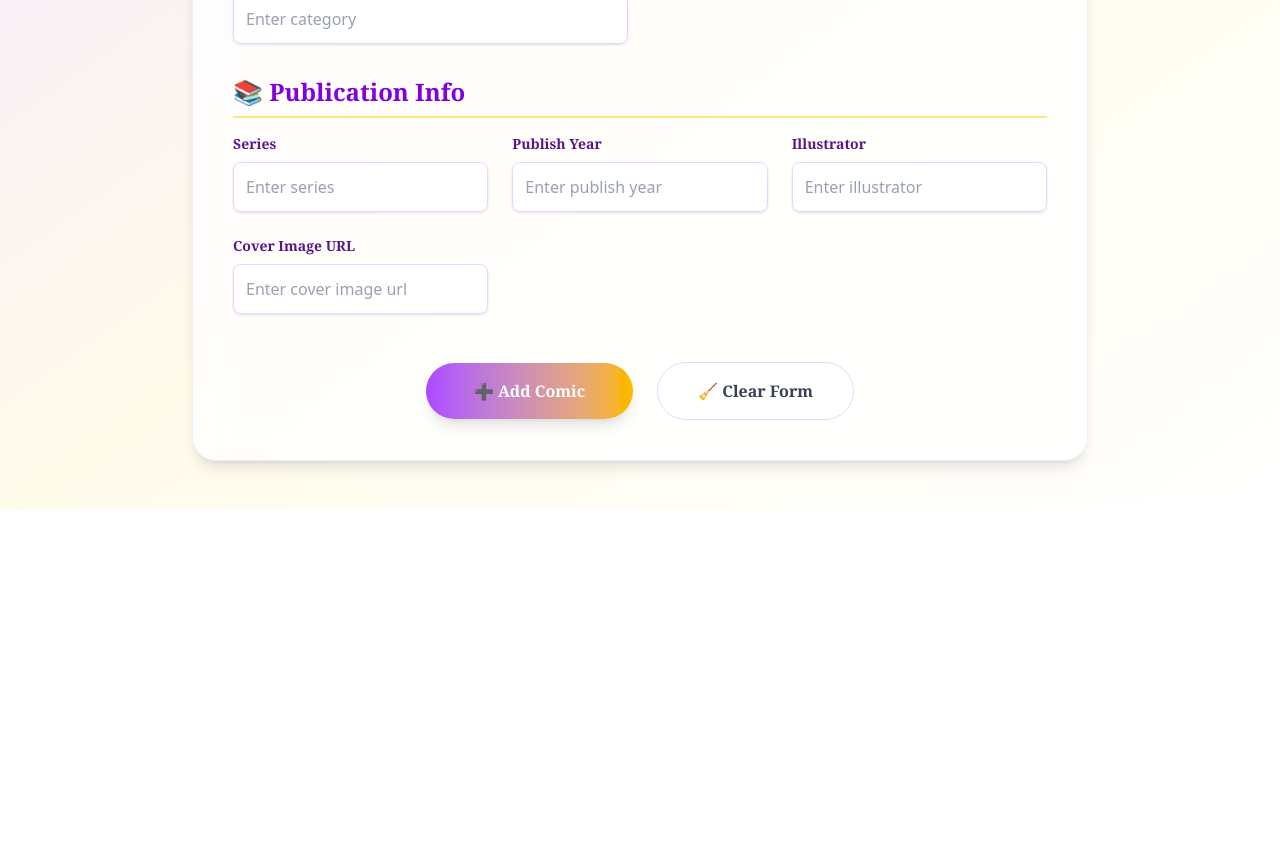
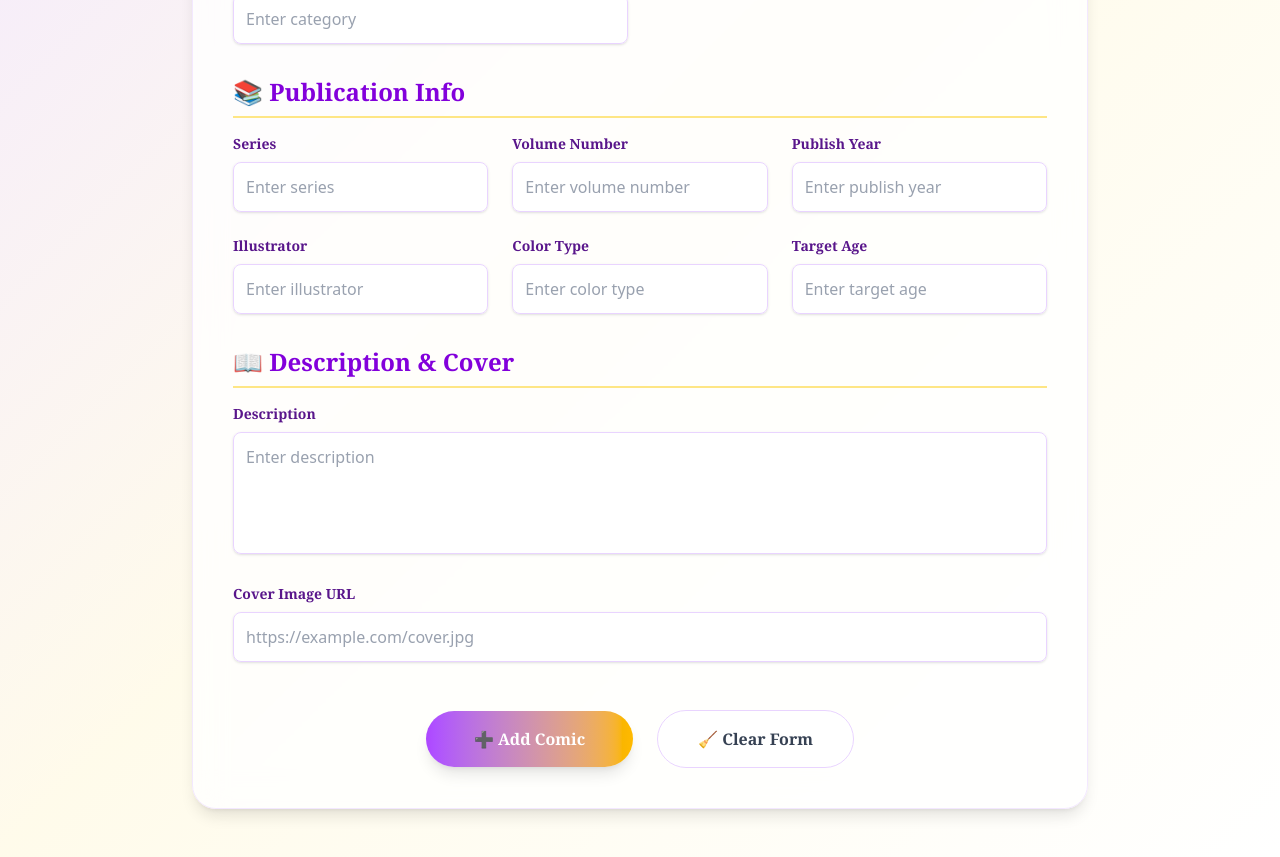
Before and after one commit to nabnoey/Book, a React (Vite) app: page /addComic in a window 1280 px wide. Shown: the part 480-1337 px from the top of the page. Before the commit the page ends 989 px from the top, so only its background shows below. Built offline with nearby package versions, Linux system fonts and the light colour scheme; no server answers.

Commit message:
add field

```diff
--- a/src/pages/AddBook.jsx
+++ b/src/pages/AddBook.jsx
@@ -3,10 +3,18 @@ import BookService from "../services/book.service.js";
 import Swal from "sweetalert2";
 import { useNavigate } from "react-router";
 
-
-const Input = ({ label, name, value, onChange, type = "text", required = false }) => (
+const Input = ({
+  label,
+  name,
+  value,
+  onChange,
+  type = "text",
+  required = false,
+}) => (
   <div>
-    <label className="block text-purple-900 font-serif font-semibold mb-2 text-sm">{label}</label>
+    <label className="block text-purple-900 font-serif font-semibold mb-2 text-sm">
+      {label}
+    </label>
     <input
       type={type}
       name={name}
@@ -77,12 +85,15 @@ const AddBook = () => {
       return acc;
     }, {});
 
-    const filteredBookData = Object.entries(cleanedData).reduce((acc, [key, value]) => {
-      if (value !== "") {
-        acc[key] = value;
-      }
-      return acc;
-    }, {});
+    const filteredBookData = Object.entries(cleanedData).reduce(
+      (acc, [key, value]) => {
+        if (value !== "") {
+          acc[key] = value;
+        }
+        return acc;
+      },
+      {}
+    );
 
     try {
       const newBook = await BookService.createBook(filteredBookData);
@@ -112,7 +123,6 @@ const AddBook = () => {
         onSubmit={handleSubmit}
         className="w-full max-w-4xl bg-white/80 backdrop-blur-lg p-10 rounded-3xl shadow-lg border border-purple-100 hover:shadow-2xl hover:shadow-amber-200 transition-all duration-500"
       >
-        {/* Header */}
         <h1 className="text-5xl font-serif font-extrabold text-center bg-gradient-to-r from-purple-600 via-pink-500 to-amber-400 bg-clip-text text-transparent mb-2">
           Add New Book
         </h1>
@@ -120,24 +130,50 @@ const AddBook = () => {
           Record a new treasure in your library shelf.
         </p>
 
-        {/* Section 1 */}
         <h2 className="text-2xl font-serif font-bold text-purple-700 mb-4 border-b-2 border-amber-200 pb-2">
           📘 Book Essentials
         </h2>
         <div className="grid grid-cols-1 md:grid-cols-2 gap-6 mb-8">
-          <Input label="Title" name="title" value={book.title} onChange={handleChange} required />
-          <Input label="Author" name="author" value={book.author} onChange={handleChange} required />
-          <Input label="Category" name="category" value={book.category} onChange={handleChange} />
-
+          <Input
+            label="Title"
+            name="title"
+            value={book.title}
+            onChange={handleChange}
+            required
+          />
+          <Input
+            label="Author"
+            name="author"
+            value={book.author}
+            onChange={handleChange}
+            required
+          />
+          <Input
+            label="Category"
+            name="category"
+            value={book.category}
+            onChange={handleChange}
+          />
         </div>
 
-        {/* Section 2
         <h2 className="text-2xl font-serif font-bold text-purple-700 mb-4 border-b-2 border-amber-200 pb-2">
           🏛️ Publication Info
         </h2>
         <div className="grid grid-cols-1 sm:grid-cols-3 gap-6 mb-8">
-          <Input label="ISBN" name="isbn" value={book.isbn} onChange={handleChange} />
-          <Input label="Publisher" name="publisher" value={book.publisher} onChange={handleChange} />
+          {/* <Input
+            label="ISBN"
+            name="isbn"
+             type="text"
+            value={book.isbn}
+            onChange={handleChange}
+          /> */}
+          <Input
+            label="Publisher"
+            name="publisher"
+             type="text"
+            value={book.publisher}
+            onChange={handleChange}
+          />
           <Input
             label="Publish Year"
             name="publishYear"
@@ -145,14 +181,18 @@ const AddBook = () => {
             value={book.publishYear}
             onChange={handleChange}
           />
-        </div> */}
+        </div>
 
-        {/* Section 3 */}
         <h2 className="text-2xl font-serif font-bold text-purple-700 mb-4 border-b-2 border-amber-200 pb-2">
           📖 Physical Details
         </h2>
         <div className="grid grid-cols-1 sm:grid-cols-3 gap-6 mb-8">
-          <Input label="Edition" name="edition" value={book.edition} onChange={handleChange} />
+          <Input
+            label="Edition"
+            name="edition"
+            value={book.edition}
+            onChange={handleChange}
+          />
           <Input
             label="Page Count"
             name="pageCount"
@@ -160,14 +200,32 @@ const AddBook = () => {
             value={book.pageCount}
             onChange={handleChange}
           />
-          <Input label="Language" name="language" value={book.language} onChange={handleChange} />
+          <Input
+            label="Language"
+            name="language"
+            value={book.language}
+            onChange={handleChange}
+          />
+
+          <Input
+            label="Genre"
+            name="genre"
+            value={book.genre}
+            onChange={handleChange}
+          />
+
+              <Input
+              label="Description"
+              name="description"
+              value={book.description}
+              onChange={handleChange}
+              required
+            />
         </div>
 
-        {/* Description & Image */}
         <div className="grid grid-cols-1 md:grid-cols-2 gap-6 mb-8">
+          <div>
 
-
-          <div>
             <label className="block text-purple-900 font-serif font-semibold mb-2 text-sm">
               Cover Image URL
             </label>
@@ -192,14 +250,15 @@ const AddBook = () => {
           </div>
         </div>
 
-        {/* Location */}
         <div className="mt-6 p-4 bg-gradient-to-r from-purple-50 to-amber-50 border border-amber-200 rounded-xl">
           <p className="text-sm text-purple-700 font-semibold">
-            📍 Shelf Location: <span className="font-mono text-lg text-amber-700">{book.location}</span>
+            📍 Shelf Location:{" "}
+            <span className="font-mono text-lg text-amber-700">
+              {book.location}
+            </span>
           </p>
         </div>
 
-        {/* Buttons */}
         <div className="flex justify-center items-center mt-12 space-x-6">
           <button
             type="submit"
--- a/src/pages/AddComic.jsx
+++ b/src/pages/AddComic.jsx
@@ -2,21 +2,6 @@ import React, { useState } from "react";
 import Swal from "sweetalert2";
 import { useNavigate } from "react-router";
 import ComicService from "../services/comic.service";
-
-const Input = ({ label, name, value, onChange, type = "text", required = false }) => (
-  <div>
-    <label className="block text-purple-900 font-serif font-semibold mb-2 text-sm">{label}</label>
-    <input
-      type={type}
-      name={name}
-      value={value}
-      onChange={onChange}
-      placeholder={`Enter ${label.toLowerCase()}`}
-      required={required}
-      className="w-full border border-purple-200 focus:ring-2 focus:ring-amber-400 focus:border-amber-400 rounded-lg p-3 bg-white/80 transition-all duration-200 shadow-sm text-gray-800 placeholder-gray-400"
-    />
-  </div>
-);
 
 const AddComics = () => {
   const navigate = useNavigate();
@@ -31,6 +16,8 @@ const AddComics = () => {
     volumeNumber: "",
     illustrator: "",
     colorType: "",
+    targetAge: "",
+    description: "",
     coverImage: ""
   });
 
@@ -51,6 +38,8 @@ const AddComics = () => {
       volumeNumber: "",
       illustrator: "",
       colorType: "",
+      targetAge: "",
+      description: "",
       coverImage: ""
     });
   };
@@ -67,8 +56,6 @@ const handleSubmit = async (e) => {
       return acc;
     }, {});
 
-
-
     try {
       const res = await ComicService.createComic(payload);
       if (res.status === 201 || res.status === 200) {
@@ -78,7 +65,7 @@ const handleSubmit = async (e) => {
           icon: "success",
         });
         resetForm();
-      navigate("/");
+        navigate("/comics");
       }
     } catch (error) {
       Swal.fire({
@@ -89,7 +76,6 @@ const handleSubmit = async (e) => {
       console.error("Create comic error:", error);
     }
   };
-
 
   return (
     <div className="flex flex-col items-center justify-center min-h-screen bg-gradient-to-br from-purple-100 via-amber-50 to-white py-12 px-4 sm:px-6 lg:px-8 font-sans">
@@ -105,25 +91,143 @@ const handleSubmit = async (e) => {
         </p>
 
         <h2 className="text-2xl font-serif font-bold text-purple-700 mb-4 border-b-2 border-amber-200 pb-2">
-          📘 Comic Details
+          📘 Comic Essentials
         </h2>
         <div className="grid grid-cols-1 md:grid-cols-2 gap-6 mb-8">
-          <Input label="Title" name="title" value={comic.title} onChange={handleChange} required />
-          <Input label="Author" name="author" value={comic.author} onChange={handleChange} />
-          <Input label="Category" name="category" value={comic.category} onChange={handleChange} />
-          {/* <Input label="ISBN" name="isbn" value={comic.isbn} onChange={handleChange} /> */}
+          <div>
+            <label className="block text-purple-900 font-serif font-semibold mb-2 text-sm">Title</label>
+            <input
+              type="text"
+              name="title"
+              value={comic.title}
+              onChange={handleChange}
+              required
+              placeholder="Enter title"
+              className="w-full border border-purple-200 focus:ring-2 focus:ring-amber-400 focus:border-amber-400 rounded-lg p-3 bg-white/80 transition-all duration-200 shadow-sm text-gray-800 placeholder-gray-400"
+            />
+          </div>
+          <div>
+            <label className="block text-purple-900 font-serif font-semibold mb-2 text-sm">Author</label>
+            <input
+              type="text"
+              name="author"
+              value={comic.author}
+              onChange={handleChange}
+              placeholder="Enter author"
+              className="w-full border border-purple-200 focus:ring-2 focus:ring-amber-400 focus:border-amber-400 rounded-lg p-3 bg-white/80 transition-all duration-200 shadow-sm text-gray-800 placeholder-gray-400"
+            />
+          </div>
+          <div>
+            <label className="block text-purple-900 font-serif font-semibold mb-2 text-sm">Category</label>
+            <input
+              type="text"
+              name="category"
+              value={comic.category}
+              onChange={handleChange}
+              placeholder="Enter category"
+              className="w-full border border-purple-200 focus:ring-2 focus:ring-amber-400 focus:border-amber-400 rounded-lg p-3 bg-white/80 transition-all duration-200 shadow-sm text-gray-800 placeholder-gray-400"
+            />
+          </div>
         </div>
 
         <h2 className="text-2xl font-serif font-bold text-purple-700 mb-4 border-b-2 border-amber-200 pb-2">
           📚 Publication Info
         </h2>
         <div className="grid grid-cols-1 sm:grid-cols-3 gap-6 mb-8">
-          <Input label="Series" name="series" value={comic.series} onChange={handleChange} />
-          {/* <Input label="volumeNumber" name="volumeNumber" type="number" value={comic.volumeNumber} onChange={handleChange} /> */}
-          <Input label="Publish Year" name="publishYear" type="number" value={comic.publishYear} onChange={handleChange} />
-          <Input label="Illustrator" name="illustrator" value={comic.illustrator} onChange={handleChange} />
-          {/* <Input label="Color Type" name="colorType" value={comic.colorType} onChange={handleChange} /> */}
-          <Input label="Cover Image URL" name="coverImage" value={comic.coverImage} onChange={handleChange} />
+          <div>
+            <label className="block text-purple-900 font-serif font-semibold mb-2 text-sm">Series</label>
+            <input
+              type="text"
+              name="series"
+              value={comic.series}
+              onChange={handleChange}
+              placeholder="Enter series"
+              className="w-full border border-purple-200 focus:ring-2 focus:ring-amber-400 focus:border-amber-400 rounded-lg p-3 bg-white/80 shadow-sm text-gray-800 placeholder-gray-400"
+            />
+          </div>
+          <div>
+            <label className="block text-purple-900 font-serif font-semibold mb-2 text-sm">Volume Number</label>
+            <input
+              type="number"
+              name="volumeNumber"
+              value={comic.volumeNumber}
+              onChange={handleChange}
+              placeholder="Enter volume number"
+              className="w-full border border-purple-200 focus:ring-2 focus:ring-amber-400 focus:border-amber-400 rounded-lg p-3 bg-white/80 shadow-sm text-gray-800 placeholder-gray-400"
+            />
+          </div>
+          <div>
+            <label className="block text-purple-900 font-serif font-semibold mb-2 text-sm">Publish Year</label>
+            <input
+              type="number"
+              name="publishYear"
+              value={comic.publishYear}
+              onChange={handleChange}
+              placeholder="Enter publish year"
+              className="w-full border border-purple-200 focus:ring-2 focus:ring-amber-400 focus:border-amber-400 rounded-lg p-3 bg-white/80 shadow-sm text-gray-800 placeholder-gray-400"
+            />
+          </div>
+          <div>
+            <label className="block text-purple-900 font-serif font-semibold mb-2 text-sm">Illustrator</label>
+            <input
+              type="text"
+              name="illustrator"
+              value={comic.illustrator}
+              onChange={handleChange}
+              placeholder="Enter illustrator"
+              className="w-full border border-purple-200 focus:ring-2 focus:ring-amber-400 focus:border-amber-400 rounded-lg p-3 bg-white/80 shadow-sm text-gray-800 placeholder-gray-400"
+            />
+          </div>
+          <div>
+            <label className="block text-purple-900 font-serif font-semibold mb-2 text-sm">Color Type</label>
+            <input
+              type="text"
+              name="colorType"
+              value={comic.colorType}
+              onChange={handleChange}
+              placeholder="Enter color type"
+              className="w-full border border-purple-200 focus:ring-2 focus:ring-amber-400 focus:border-amber-400 rounded-lg p-3 bg-white/80 shadow-sm text-gray-800 placeholder-gray-400"
+            />
+          </div>
+          <div>
+            <label className="block text-purple-900 font-serif font-semibold mb-2 text-sm">Target Age</label>
+            <input
+              type="text"
+              name="targetAge"
+              value={comic.targetAge}
+              onChange={handleChange}
+              placeholder="Enter target age"
+              className="w-full border border-purple-200 focus:ring-2 focus:ring-amber-400 focus:border-amber-400 rounded-lg p-3 bg-white/80 shadow-sm text-gray-800 placeholder-gray-400"
+            />
+          </div>
+        </div>
+
+        <h2 className="text-2xl font-serif font-bold text-purple-700 mb-4 border-b-2 border-amber-200 pb-2">
+          📖 Description & Cover
+        </h2>
+        <div className="grid grid-cols-1 gap-6 mb-8">
+          <div>
+            <label className="block text-purple-900 font-serif font-semibold mb-2 text-sm">Description</label>
+            <textarea
+              name="description"
+              value={comic.description}
+              onChange={handleChange}
+              placeholder="Enter description"
+              rows={4}
+              className="w-full border border-purple-200 focus:ring-2 focus:ring-amber-400 focus:border-amber-400 rounded-lg p-3 bg-white/80 shadow-sm text-gray-800 placeholder-gray-400 resize-none"
+            />
+          </div>
+          <div>
+            <label className="block text-purple-900 font-serif font-semibold mb-2 text-sm">Cover Image URL</label>
+            <input
+              type="text"
+              name="coverImage"
+              value={comic.coverImage}
+              onChange={handleChange}
+              placeholder="https://example.com/cover.jpg"
+              className="w-full border border-purple-200 focus:ring-2 focus:ring-amber-400 focus:border-amber-400 rounded-lg p-3 bg-white/80 shadow-sm text-gray-800 placeholder-gray-400"
+            />
+          </div>
         </div>
 
         {comic.coverImage && (
```
Also changed, not shown: src/pages/AddJournal.jsx (+15 -18 lines), src/pages/UpdateComic.jsx (+3 -7 lines). Lines whose indentation alone changed are shown as unchanged.
